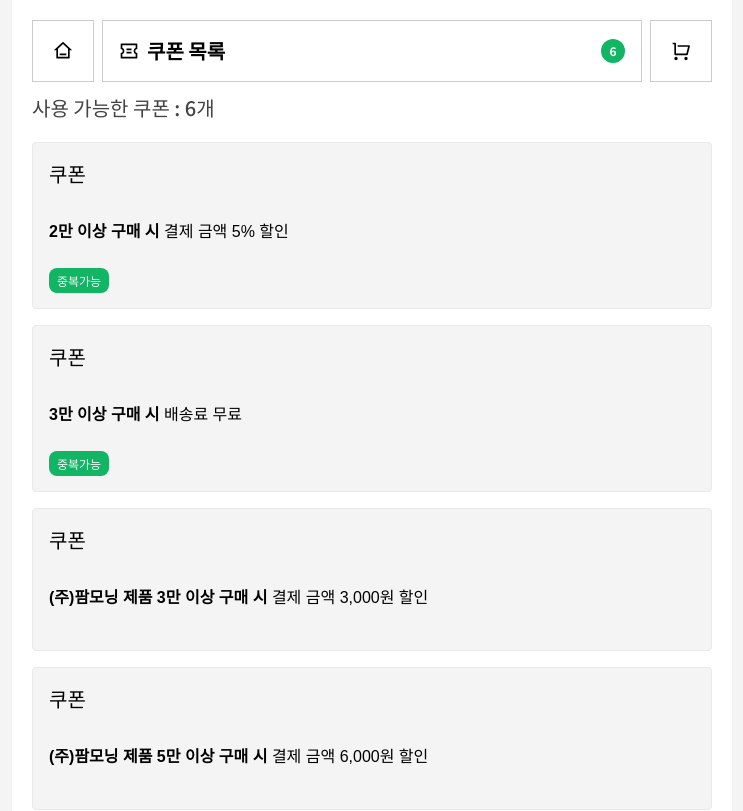
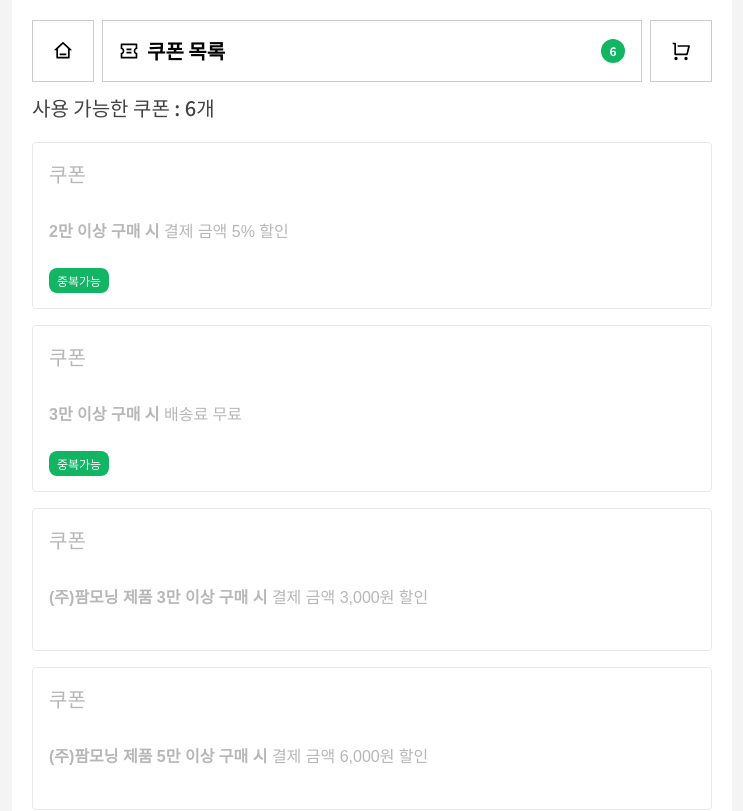
Before and after one commit to DiveDiFF/greenlabs-test, a Next.js app: page /coupon in a window 1280 px wide. Shown: the top 811 px of the page, without its empty margins (268-1011 px from the left). Built offline with nearby package versions, Linux system fonts and the light colour scheme.

Commit message:
feat : Add additional min price condition of applying coupon

```diff
--- a/src/components/Cart/Mycart.module.css
+++ b/src/components/Cart/Mycart.module.css
@@ -1,4 +1,4 @@
-.submitButton {
+.button {
   width: 100%;
   height: 64px;
   background-color: var(--primary);
@@ -9,11 +9,11 @@
   font-size: 1.25rem;
 }
 
-.submitButton:hover {
+.button:hover {
   background-color: var(--primaryDark);
 }
 
-.submitButton:disabled {
+.button:disabled {
   background-color: var(--gray300);
   cursor: inherit;
 }
--- a/src/components/Coupon/index.tsx
+++ b/src/components/Coupon/index.tsx
@@ -1,26 +1,46 @@
 import { MouseEvent, useCallback } from 'react';
-import { useRecoilValue, useSetRecoilState } from 'recoil';
+import { useRecoilState, useRecoilValue } from 'recoil';
+import { calculateTotalPrice, calculateTotalPriceByCompany } from 'recoil/cart';
 import { appliedCouponList, myCouponList } from 'recoil/coupon';
-import { CouponItem } from 'typings/coupon';
 
 import CouponItemCard from './CouponItemCard';
 import styles from './MyCouponList.module.css';
 
-type MyCouponListProps = {
-  couponData: CouponItem[];
-};
-
-export default function MyCouponList({ couponData }: MyCouponListProps) {
+export default function MyCouponList() {
   const { text, listItemContainer } = styles;
 
-  const setCoupons = useSetRecoilState(myCouponList);
+  const [couponData, setCouponData] = useRecoilState(myCouponList);
   const appliedCoupons = useRecoilValue(appliedCouponList);
+  const totalPrice = useRecoilValue(calculateTotalPrice);
+  const totalPriceByCompany = useRecoilValue(calculateTotalPriceByCompany);
+
+  console.log(
+    totalPriceByCompany,
+    appliedCoupons.some((coupon) => coupon.company === 'all' && totalPrice >= coupon.minPrice),
+    appliedCoupons.some((coupon) => coupon.company === '그린랩스(주)' && totalPriceByCompany[0] >= coupon.minPrice),
+    appliedCoupons.some((coupon) => coupon.company === '(주)팜모닝' && totalPriceByCompany[1] >= coupon.minPrice),
+  );
 
   const disabledChecker = useCallback(
     (id: string) => {
+      // 적용 취소는 언제나 가능
       if (appliedCoupons?.some((coupon) => coupon?.id === id)) {
         return false;
       } else {
+        // min price check : 쿠폰에 기입된 회사별 최저 금액 이상 구매 시 적용 가능
+        const targetCoupon = couponData.find((coupon) => coupon.id === id);
+
+        if (targetCoupon) {
+          if (targetCoupon?.company === '그린랩스(주)' && targetCoupon.minPrice > totalPriceByCompany[0]) {
+            return true;
+          } else if (targetCoupon?.company === '(주)팜모닝' && targetCoupon.minPrice > totalPriceByCompany[1]) {
+            return true;
+          } else if (targetCoupon?.company === 'all' && targetCoupon.minPrice > totalPrice) {
+            return true;
+          }
+        }
+
+        // duplication check : 중복가능 포함하면 2개, 아니면 1개만 적용 가능
         if (!appliedCoupons?.length) {
           return false;
         } else if (appliedCoupons?.length === 1) {
@@ -30,10 +50,10 @@ export default function MyCouponList({ couponData }: MyCouponListProps) {
         }
       }
     },
-    [appliedCoupons, couponData],
+    [appliedCoupons, couponData, totalPrice, totalPriceByCompany],
   );
 
-  const handleClickCouponItem = (id: string) => (event: MouseEvent<HTMLButtonElement>) => {
+  const handleClickCouponItem = (id: string) => (_event: MouseEvent<HTMLButtonElement>) => {
     const newCouponData = couponData.map((coupon) => {
       if (coupon.id === id) {
         return {
@@ -44,7 +64,7 @@ export default function MyCouponList({ couponData }: MyCouponListProps) {
         return coupon;
       }
     });
-    setCoupons(newCouponData);
+    setCouponData(newCouponData);
   };
 
   return (
--- a/src/pages/coupon.tsx
+++ b/src/pages/coupon.tsx
@@ -5,5 +5,5 @@ import { myCouponList } from 'recoil/coupon';
 
 export default function Coupon() {
   const couponData = useRecoilValue(myCouponList);
-  return <Suspense fallback="...Now Loading">{!!couponData?.length ? <MyCouponList couponData={couponData} /> : <></>}</Suspense>;
+  return <Suspense fallback="...Now Loading">{!!couponData?.length ? <MyCouponList /> : <></>}</Suspense>;
 }
--- a/src/recoil/cart.ts
+++ b/src/recoil/cart.ts
@@ -22,6 +22,23 @@ export const calculateTotalPrice = selector<number>({
     const selectedCartItems = get(selectedCartList);
 
     return selectedCartItems.reduce((acc, currentVal) => currentVal?.productData?.price * currentVal?.quantity + acc, 0);
+  },
+});
+
+export const calculateTotalPriceByCompany = selector({
+  key: 'calculateTotalPriceByCompany',
+  get: ({ get }) => {
+    const selectedCartItems = get(selectedCartList);
+    return selectedCartItems.reduce(
+      (acc, currentVal) => {
+        if (currentVal.productData.companyName === '그린랩스(주)') {
+          return [currentVal?.productData?.price * currentVal.quantity + acc[0], acc[1]];
+        } else {
+          return [acc[0], currentVal?.productData?.price * currentVal.quantity + acc[1]];
+        }
+      },
+      [0, 0],
+    );
   },
 });
 
```
